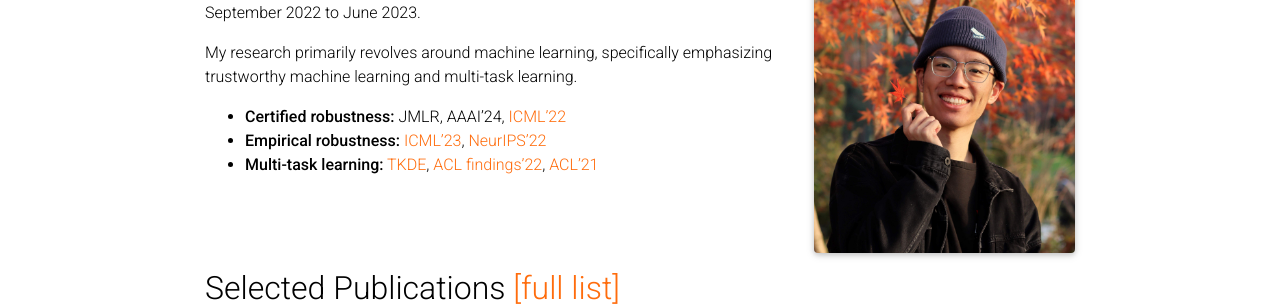
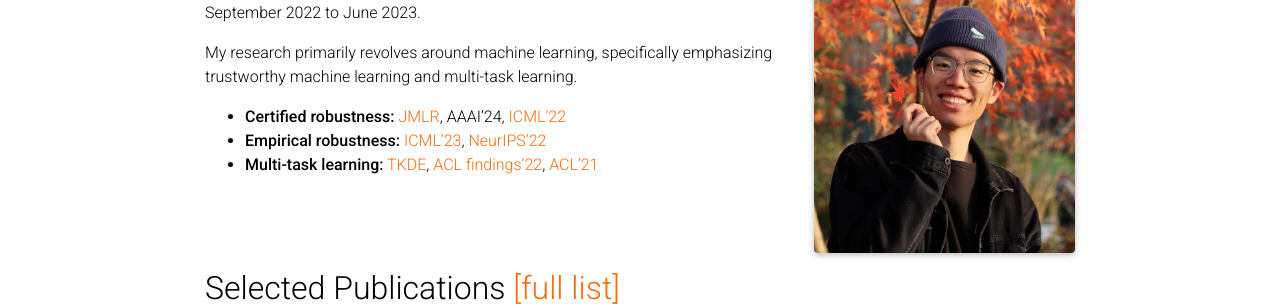
Before and after one commit to wzekai99/wzekai99.github.io, a Jekyll site: the page built from _pages/about.md, in a window 1280 px wide. Shown: the part 297-603 px from the top of the page. Built offline with Jekyll 4.4.1, drawn with Linux system fonts in a browser that asks for light colours; full-size pictures stand in for the smaller copies a plugin makes; comment, search, counter and statistics services are not loaded; a style sheet for code colours, icons or effects is not loaded; part of the change alters nothing that is shown.

```diff
--- a/_pages/about.md
+++ b/_pages/about.md
@@ -22,6 +22,6 @@ I am an M.S. student in the School of Computer Science at Wuhan University, advi
 
 My research primarily revolves around machine learning, specifically emphasizing trustworthy machine learning and multi-task learning.
 
-- **Certified robustness:** JMLR, AAAI'24, [ICML'22](https://proceedings.mlr.press/v162/wang22q.html)
+- **Certified robustness:** [JMLR](http://jmlr.org/papers/v24/23-0668.html), AAAI'24, [ICML'22](https://proceedings.mlr.press/v162/wang22q.html)
 - **Empirical robustness:** [ICML'23](https://proceedings.mlr.press/v202/wang23ad.html), [NeurIPS'22](https://papers.nips.cc/paper_files/paper/2022/hash/a80ebbb4ec9e9b39789318a0a61e2e43-Abstract-Conference.html)
 - **Multi-task learning:** [TKDE](https://ieeexplore.ieee.org/abstract/document/9893398), [ACL findings'22](https://aclanthology.org/2022.findings-acl.271), [ACL'21](https://aclanthology.org/2021.acl-long.428)
```
